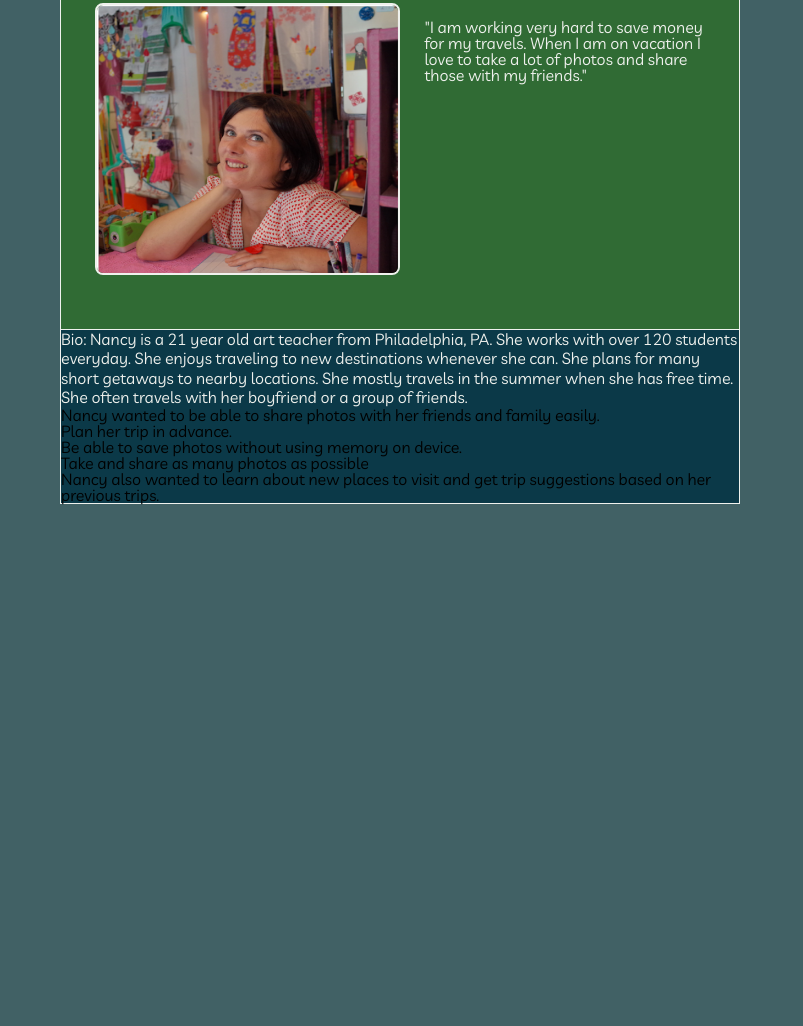
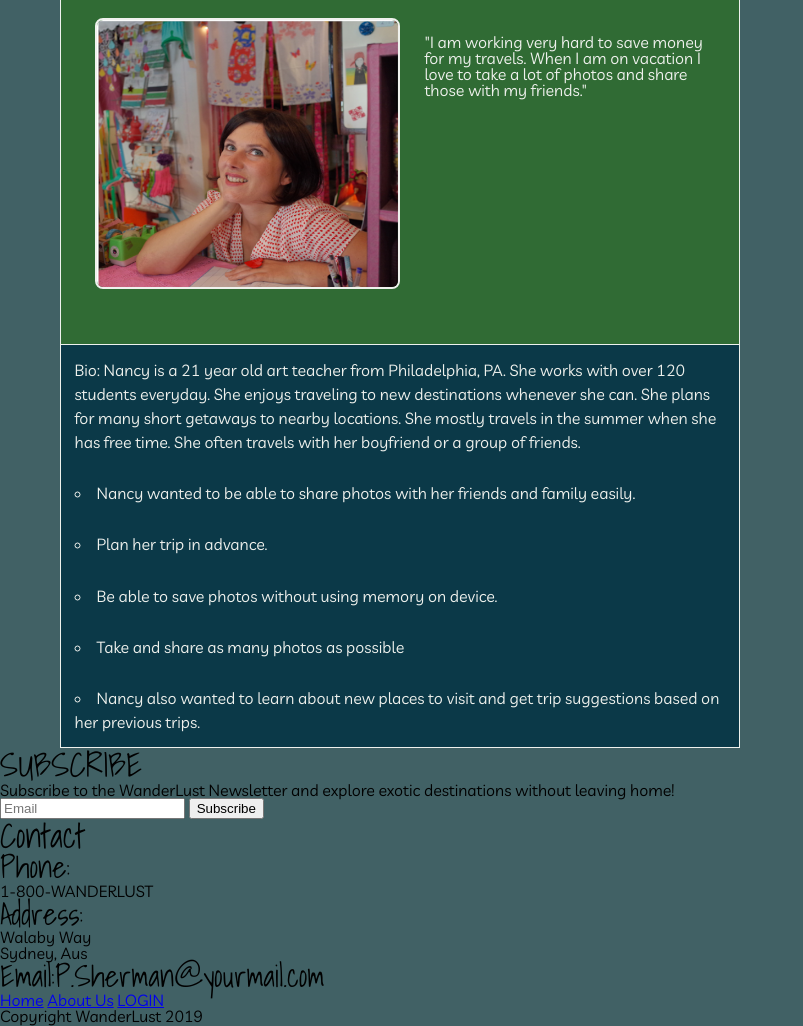
Before and after one commit to bw-wanderlust/wanderlust-ui, a plain HTML site: page index.html in a window 1280 px wide. Shown: the part 2592-3618 px from the top of the page, without its empty margins (0-803 px from the left). Before the commit the page ends 3097 px from the top, so only its background shows below. Drawn offline with Linux system fonts and the light colour scheme.

Commit message:
html done, needs footer styles. Story styled

```diff
--- a/LESS/global.less
+++ b/LESS/global.less
@@ -21,5 +21,5 @@ h3 {
     font-size: 2.1rem;
 }
 h4 {
-    font-size: 1.9;
+    font-size: 1.9rem;
 }
--- a/LESS/main.less
+++ b/LESS/main.less
@@ -150,9 +150,14 @@
   }
   p {
       color: @white;
-      line-height: 1.2;
+      line-height: 1.5;
+      padding: 2%;
   }
   li {
-
+      list-style: circle;
+      list-style-position: inside;
+      padding: 2%;
+      line-height: 1.5;
+      color: @white;
   }
 }
--- a/index.html
+++ b/index.html
@@ -129,22 +129,44 @@
   </ul>
 </section>
 
+<!-- Footer -->
+
+<footer>
+  <div class='subscription'>
+    <h3>SUBSCRIBE</h3>
+      <p>Subscribe to the WanderLust Newsletter and explore exotic destinations without leaving home!</p>
+      <div class='email'>
+        <input type="text" placeholder='Email'>
+        <button type="submit">Subscribe</button>
+      </div> <!--closes email-->
+    </div> <!--closes subscription-->
+
+    <div>
+      <h3>Contact</h3>
+        <h4>Phone:</h4>
+          <p>1-800-WANDERLUST</p>
+        <h4>Address:</h4>
+          <p>Walaby Way</p>
+          <p>Sydney, Aus</p>
+        <h4>Email:P.Sherman@yourmail.com</h4>
+    </div>
+    <nav class="links">
+      <a href="#">Home</a>
+
+      <a href="#">About Us</a>
+
+      <a href="#">LOGIN</a>
+
+    </nav>
+
+    <p>Copyright WanderLust 2019</p>
+
+
+</footer>
+
 
  </div> <!--closes main-container -->
 <script src="index.js"></script>
 </body>
 
-
-
-
-
-
-
-
-
-
-
-
-
-
 </html>
```
Also changed, not shown: CSS/index.css.
